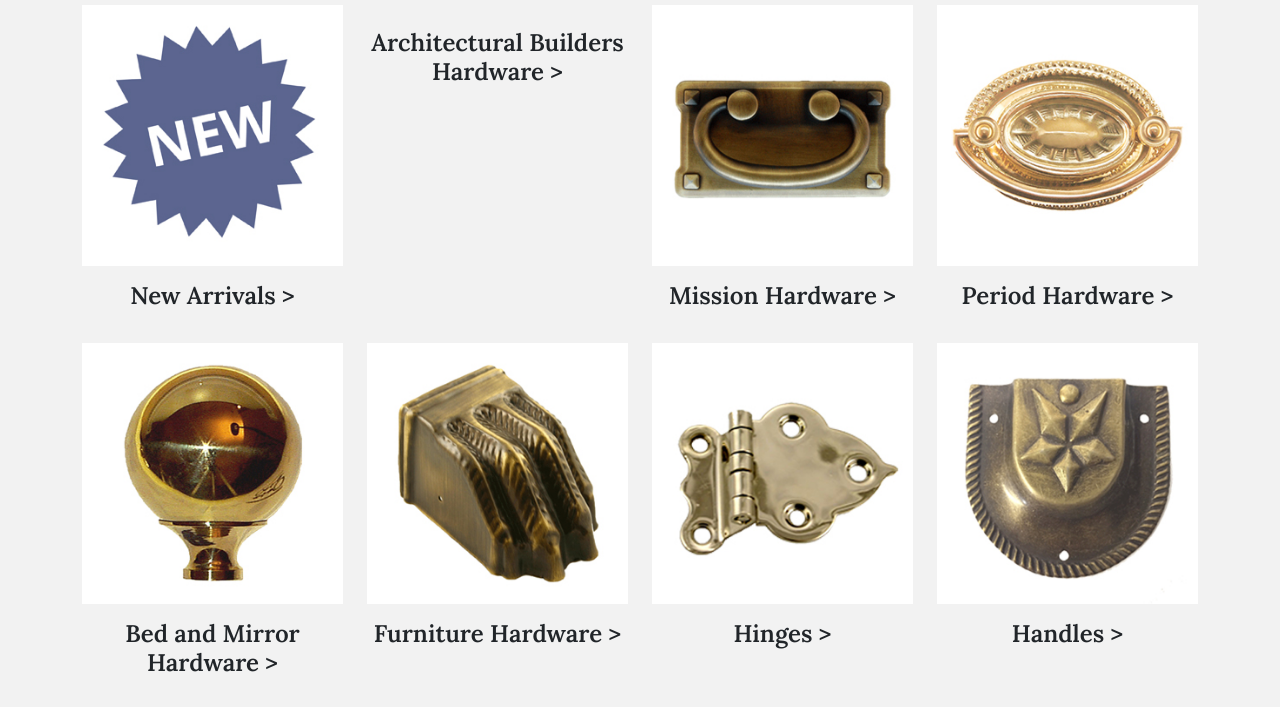
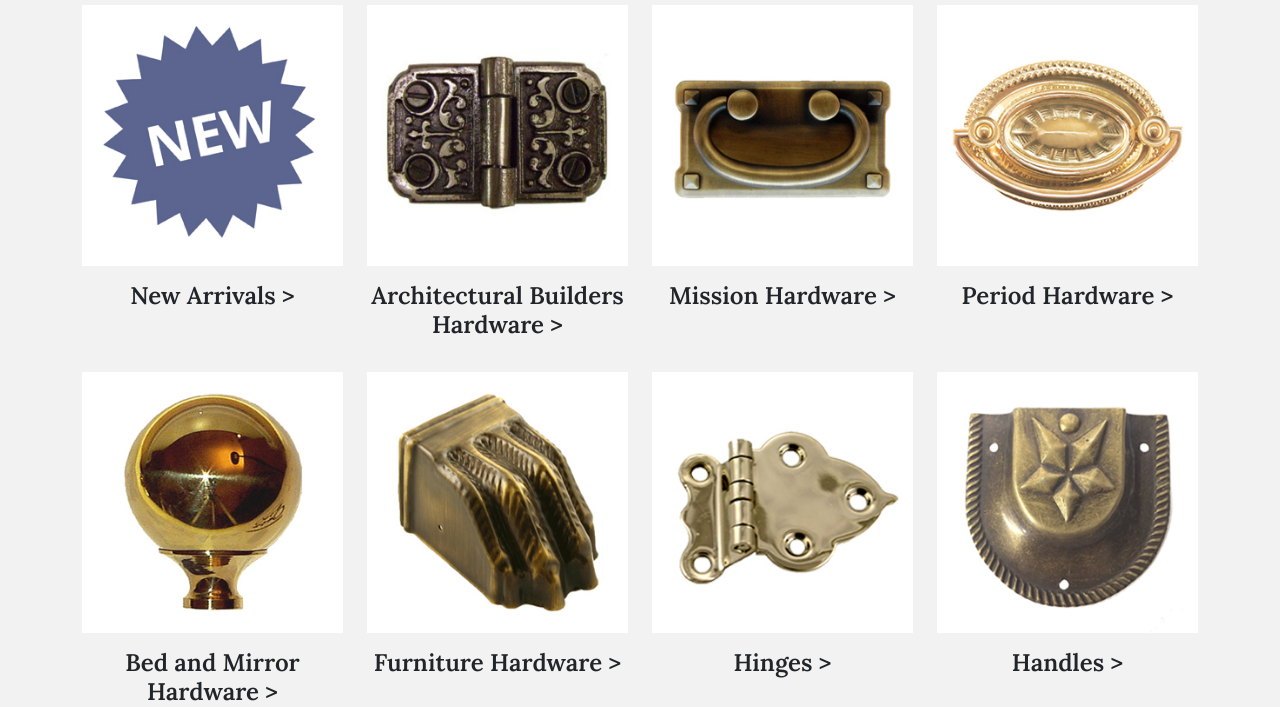
Before and after one commit to benn0425/dsn1713-final, a website: page pages/categories.html in a window 1280 px wide. Shown: the part 89-796 px from the top of the page. Drawn offline with nearby package versions, Linux system fonts and the light colour scheme.

Commit message:
added hardware image

```diff
--- a/pages/categories.html
+++ b/pages/categories.html
@@ -19,7 +19,7 @@
                     <h4 class="text-center">New Arrivals ></h4>
                 </div>
                 <div class="col-6 col-md-3 pb-4">
-                    <img src="/images/category-page/" alt="" class="img-fluid pb-3">
+                    <img src="/images/category-page/category-page-architectural-builders-hardware.jpg" alt="" class="img-fluid pb-3">
                     <h4 class="text-center">Architectural Builders Hardware ></h4>
                 </div>
                 <div class="col-6 col-md-3 pb-4">
```
Also changed, not shown: images/category-page/category-page-architectural-builders-hardware.jpg (added), 1 other file.
